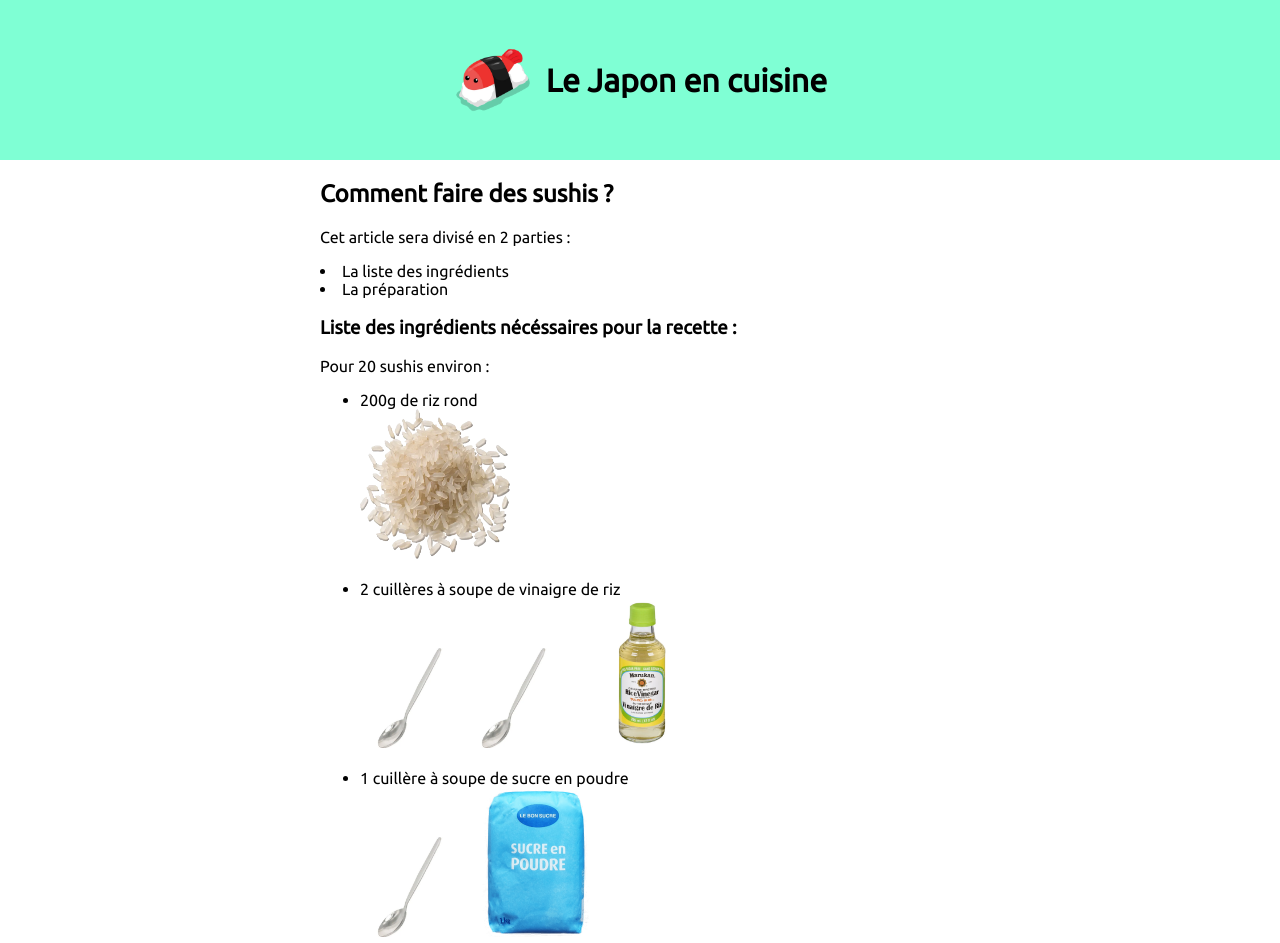
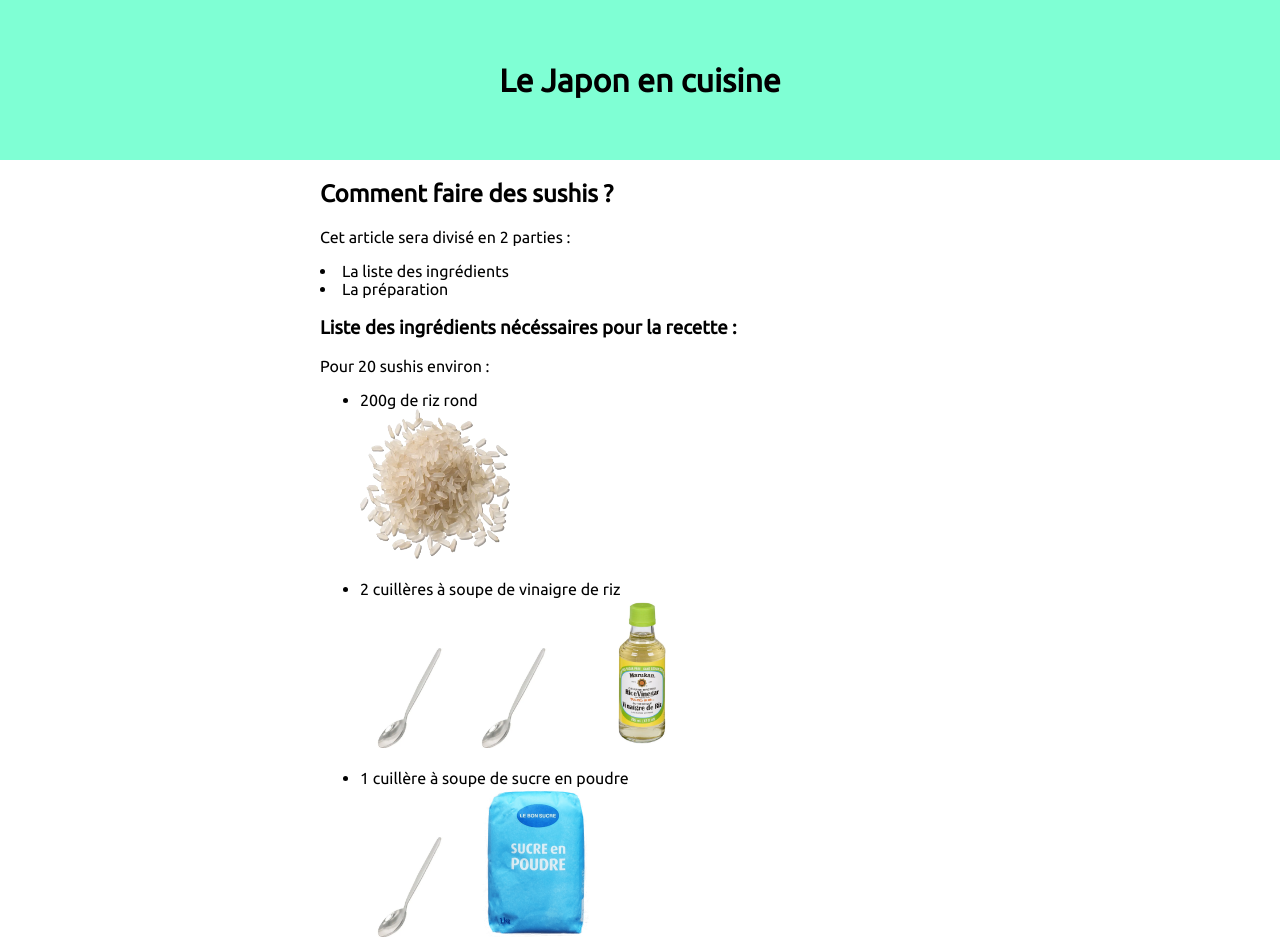
Before and after one commit to fthsslt/lejaponencuisine, a plain HTML site: page index.html in a window 1280 px wide. Shown: the top 943 px of the page. Drawn offline with Linux system fonts and the light colour scheme.

Commit message:
Update index.html

```diff
--- a/index.html
+++ b/index.html
@@ -26,8 +26,8 @@
 
 <body>
     <header>
-        <img src="img/logo.webp" alt="image d'un sushi représentatif du logo du site" height="80" width="80">
-        <!-- Fathallah <a href="https://www.lejaponencuisine.fr" title="Site web Lejaponencuisine" class="lejaponencuisine">-->
+       <!--Thomas  <img src="img/logo.webp" alt="image d'un sushi représentatif du logo du site" height="80" width="80">-->
+         <a href="https://www.lejaponencuisine.fr" title="Site web Lejaponencuisine" class="lejaponencuisine">
             <h1>Le Japon en cuisine</h1>
         </a>
     </header>
```
